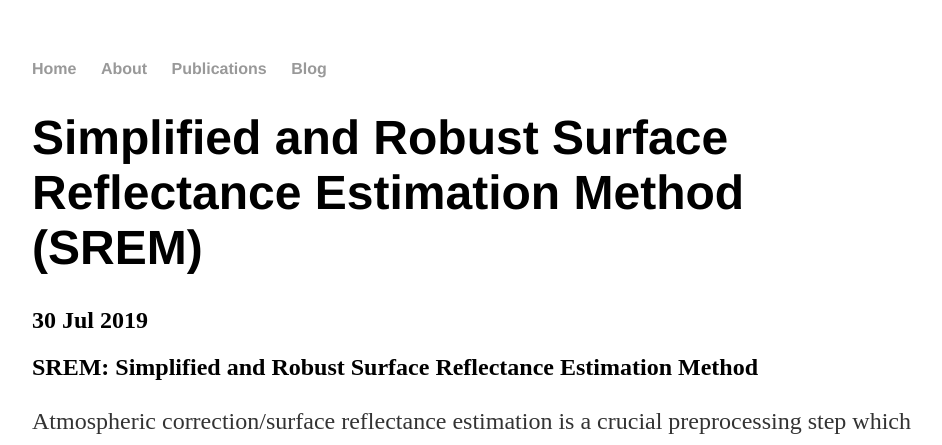
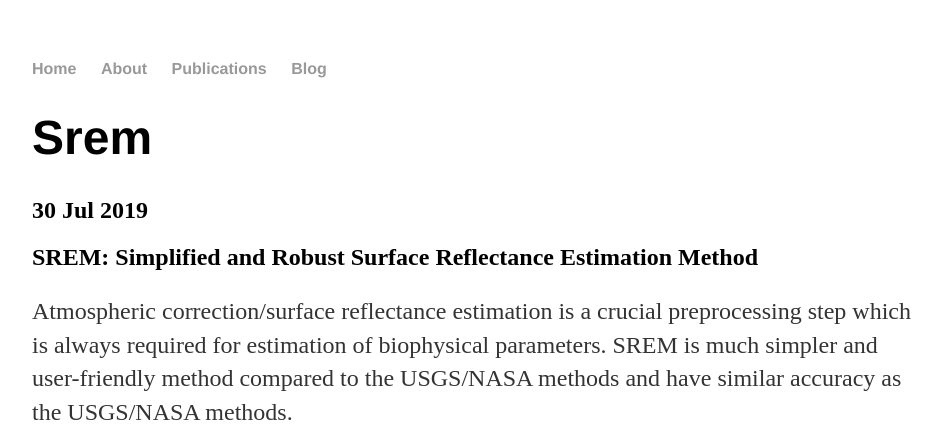
Before and after one commit to rs-DrBilal/rsbilal.github.io, a Jekyll site: the page built from _posts/2019-07-30-SREM.md, in a window 1280 px wide. Shown: the top 445 px of the page, without its empty margins (160-1102 px from the left). Built offline with Jekyll 4.4.1, drawn with Linux system fonts in a browser that asks for light colours; comment, search, counter and statistics services are not loaded.

Commit message:
Update 2019-07-30-SREM.md

```diff
--- a/_posts/2019-07-30-SREM.md
+++ b/_posts/2019-07-30-SREM.md
@@ -1,6 +1,6 @@
 ---
 layout: post
-title: "Simplified and Robust Surface Reflectance Estimation Method (SREM)"
+title:
 date: 2019-07-30
 ---
 
```
